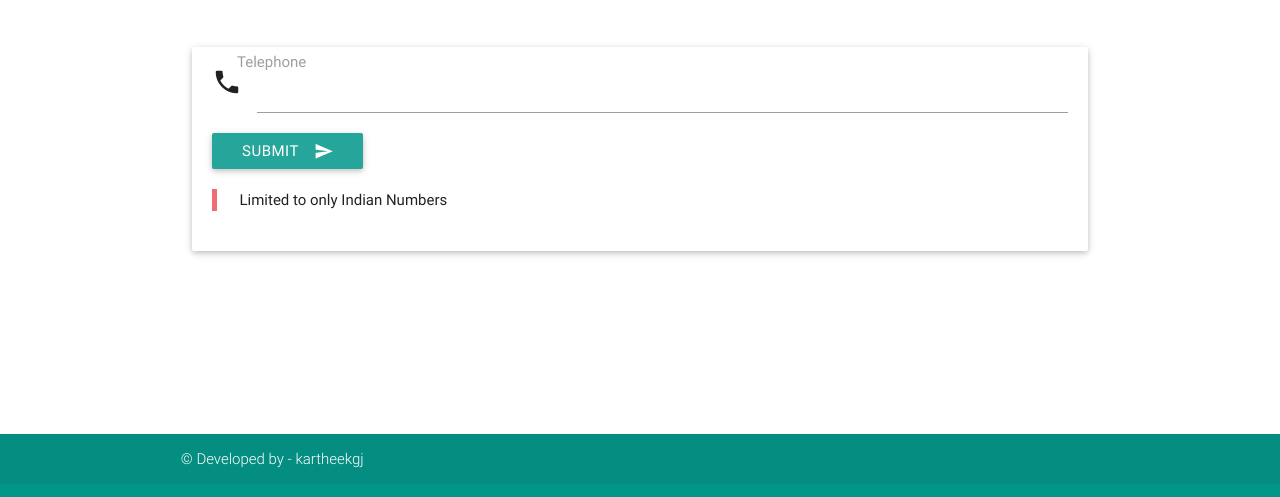
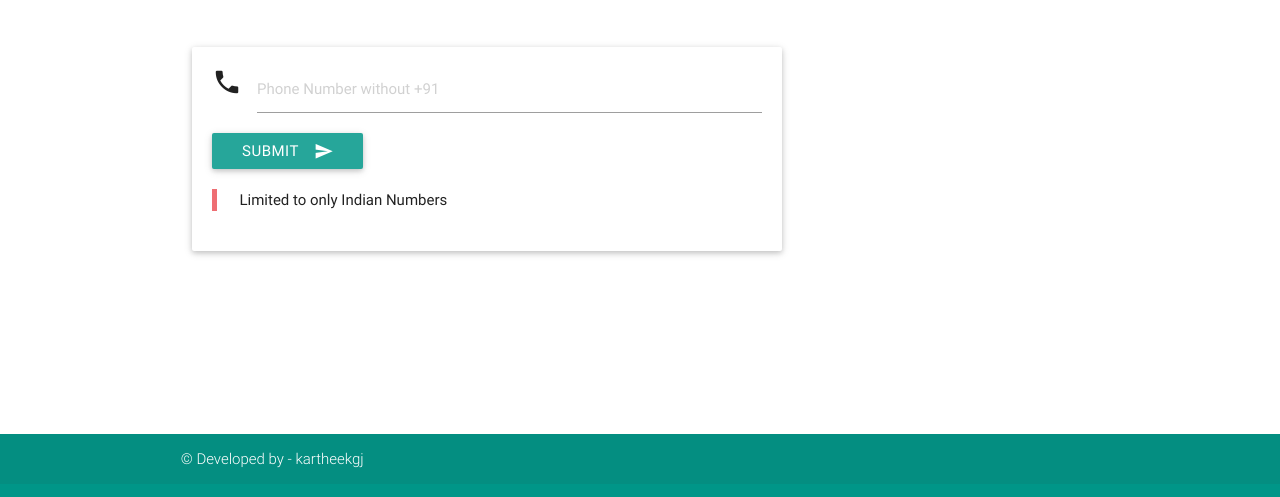
Before and after one commit to kartheekgj/numtowhatsapp, a plain HTML site: page index.html in a window 1280 px wide. Shown: the part 303-800 px from the top of the page. Drawn offline with Linux system fonts and the light colour scheme.

Commit message:
Update index.html

```diff
--- a/index.html
+++ b/index.html
@@ -19,7 +19,7 @@
         <!-- Dropdown Structure -->
         <nav>
             <div class="nav-wrapper teal">
-                <div class="left hide-on-med-and-down"><img src="https://img.icons8.com/office/80/000000/whatsapp--v1.png"/></div>
+                <div class="left hide-on-med-and-down"><img src="https://img.icons8.com/office/60/000000/whatsapp--v1.png"/></div>
                 <a href="#" class="brand-logo center" id="logo">Send Message to Whatsapp without adding contact</a>
             </div>
         </nav>
@@ -30,12 +30,11 @@
             <div class="row n2bb2nForm" id="n2b">
                 <div class="col s12">
                     <div class="row">
-                        <div class="input-field col s12">
+                        <div class="input-field col s8">
                             <div class="card-panel">
                                 <i class="material-icons prefix">phone</i>
-                                <input type="text" length="10" class="input validate" maxlength="10" value="" id="phNo"
+                                <input type="text" length="10" class="input validate" placeholder="Phone Number without +91" maxlength="10" value="" id="phNo"
                                     required>
-                                <label for="icon_telephone">Telephone</label>
                                 <button class="btn waves-effect waves-light" name="submit"
                                     onClick="fnSendToWhatsapp()">Submit
                                     <i class="material-icons right">send</i>
```
